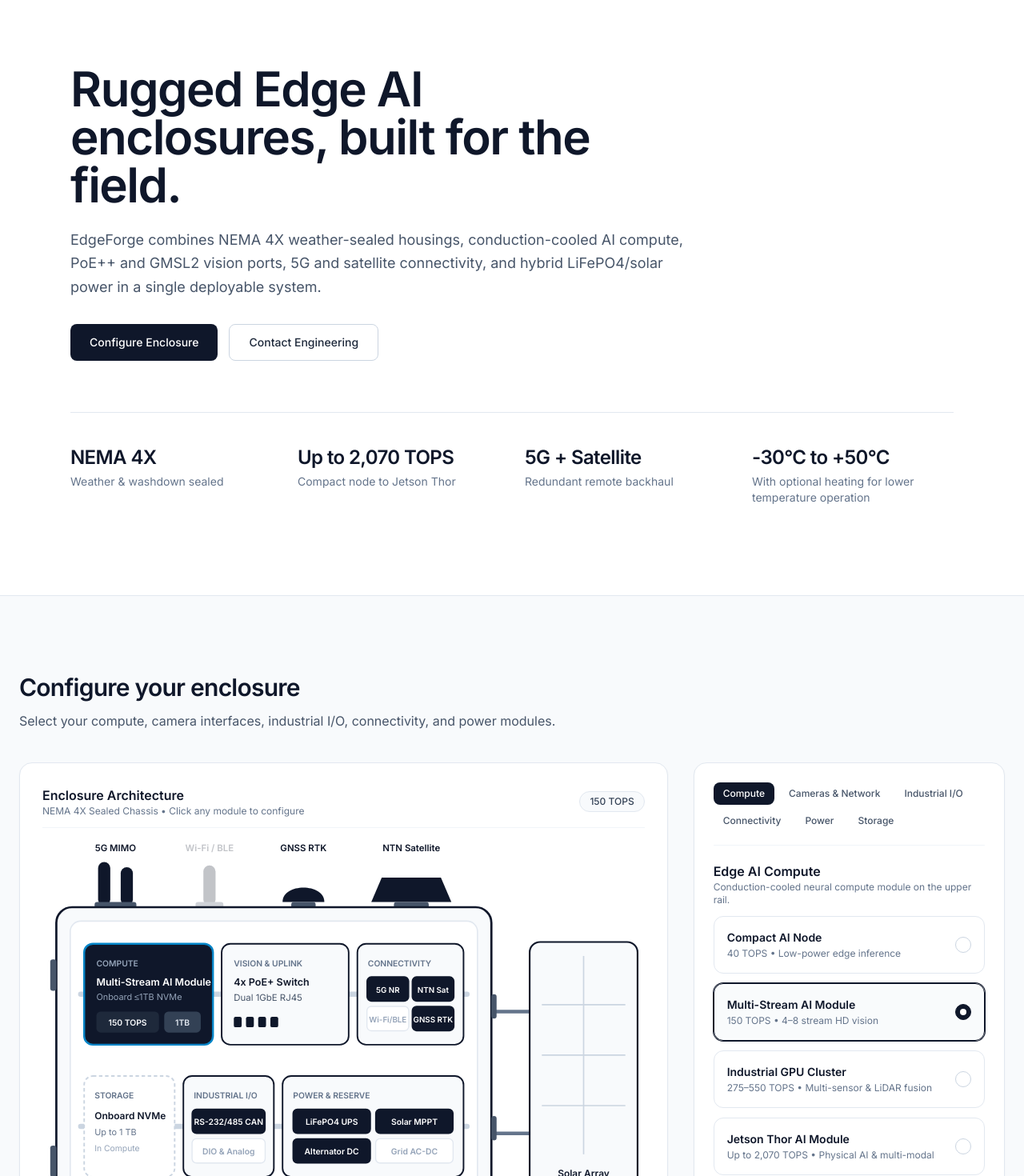
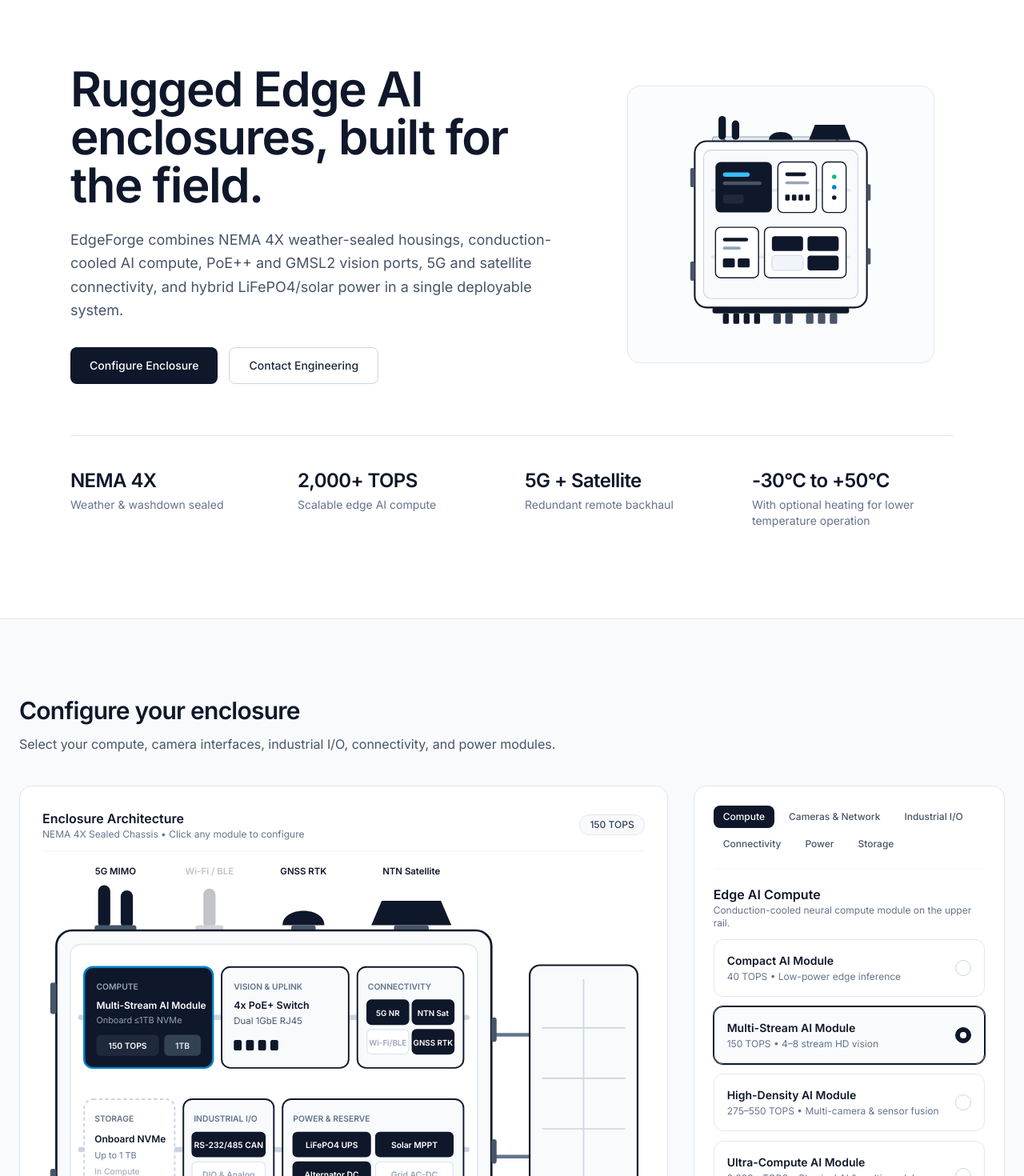
Before and after one commit to AIModelsTech/edge-outpost, a Next.js app: page / in a window 1280 px wide. Shown: the part 100-1570 px from the top of the page at 80% size. Built offline with nearby package versions, Linux system fonts and the light colour scheme.

Commit message:
Standardize compute tiers as AI Modules up to 2,000+ TOPS and remove hardware-specific/LiDAR labels

```diff
--- a/components/EnclosureVisualizer.js
+++ b/components/EnclosureVisualizer.js
@@ -243,7 +243,7 @@
                             x="14"
                             y="48"
                             fill="#ffffff"
-                            fontSize="11.5"
+                            fontSize="11"
                             fontWeight="600"
                             fontFamily="Inter, system-ui, sans-serif"
                         >
--- a/components/Layout.js
+++ b/components/Layout.js
@@ -5,7 +5,7 @@
 const defaultMeta = {
     title: 'EdgeForge by AIM — Custom Weather-Resistant Edge AI Enclosures',
     description:
-        'Configure custom NEMA 4X weather-resistant Edge AI enclosures with DIN-rail compute up to Jetson Thor (2,070 TOPS), PoE++ & GMSL2 camera glands, 5G & NTN satellite backhaul, LiFePO4 UPS, and solar/alternator charging.',
+        'Configure custom NEMA 4X weather-resistant Edge AI enclosures with scalable DIN-rail compute (up to 2,000+ TOPS), PoE++ & GMSL2 camera glands, 5G & NTN satellite backhaul, LiFePO4 UPS, and solar/alternator charging.',
 };
 
 export default function Layout({ children, title, description }) {
--- a/data/enclosureConfig.js
+++ b/data/enclosureConfig.js
@@ -1,7 +1,7 @@
 export const COMPUTE_OPTIONS = [
     {
         id: 'compact',
-        name: 'Compact AI Node',
+        name: 'Compact AI Module',
         subtitle: '40 TOPS • Low-power edge inference',
         shortLabel: 'Compact 40 TOPS',
         tops: '40 TOPS',
@@ -17,18 +17,18 @@
     },
     {
         id: 'cluster',
-        name: 'Industrial GPU Cluster',
-        subtitle: '275–550 TOPS • Multi-sensor & LiDAR fusion',
-        shortLabel: 'GPU Cluster 550 TOPS',
-        tops: '550 TOPS',
+        name: 'High-Density AI Module',
+        subtitle: '275–550 TOPS • Multi-camera & sensor fusion',
+        shortLabel: 'High-Density 275+ TOPS',
+        tops: '275+ TOPS',
         chassisUnits: 3,
     },
     {
         id: 'thor',
-        name: 'Jetson Thor AI Module',
-        subtitle: 'Up to 2,070 TOPS • Physical AI & multi-modal',
-        shortLabel: 'Jetson Thor 2,070 TOPS',
-        tops: '2,070 TOPS',
+        name: 'Ultra-Compute AI Module',
+        subtitle: '2,000+ TOPS • Physical AI & multi-modal models',
+        shortLabel: 'Ultra-Compute 2,000+ TOPS',
+        tops: '2,000+ TOPS',
         chassisUnits: 4,
     },
 ];
@@ -77,7 +77,7 @@
     {
         id: 'cam-8x',
         name: '8x PoE++ Sensor Array',
-        subtitle: '240W budget • High-power PTZ & LiDAR',
+        subtitle: '240W budget • High-power PTZ & 3D sensors',
         shortLabel: '8x PoE++ Cameras',
         poeCount: 8,
         gmslCount: 0,
--- a/pages/index.js
+++ b/pages/index.js
@@ -44,12 +44,13 @@
             {/* ================= CLEAN HERO SECTION ================= */}
             <section className="border-b border-aim-200 bg-white">
                 <div className="mx-auto max-w-6xl px-6 py-20 sm:py-28">
-                    <div className="max-w-3xl">
+                    <div className="grid gap-12 lg:grid-cols-12 lg:items-center">
+                        <div className="lg:col-span-7">
                             <h1 className="text-4xl font-semibold tracking-tight text-aim-900 sm:text-5xl lg:text-6xl">
                                 Rugged Edge AI enclosures, built for the field.
                             </h1>
 
-                        <p className="mt-6 text-lg leading-relaxed text-aim-600">
+                            <p className="mt-6 max-w-2xl text-lg leading-relaxed text-aim-600">
                                 EdgeForge combines NEMA 4X weather-sealed housings, conduction-cooled AI compute,
                                 PoE++ and GMSL2 vision ports, 5G and satellite connectivity, and hybrid LiFePO4/solar power
                                 in a single deployable system.
@@ -65,6 +66,112 @@
                             </div>
                         </div>
 
+                        {/* Right: Minimal Architectural Hardware Illustration */}
+                        <div className="lg:col-span-5">
+                            <div className="mx-auto max-w-sm rounded-2xl border border-aim-200 bg-aim-50/60 p-6">
+                                <svg
+                                    viewBox="0 0 360 320"
+                                    className="h-auto w-full select-none"
+                                    role="img"
+                                    aria-label="EdgeForge NEMA 4X Enclosure Illustration"
+                                >
+                                    {/* Top Mounting Flange */}
+                                    <rect x="88" y="42" width="184" height="10" rx="3" fill="#e2e8f0" stroke="#94a3b8" strokeWidth="1.25" />
+                                    <circle cx="104" cy="47" r="2" fill="#64748b" />
+                                    <circle cx="256" cy="47" r="2" fill="#64748b" />
+
+                                    {/* Top Antennas (5G MIMO, GNSS, Satellite) */}
+                                    <rect x="96" y="14" width="10" height="32" rx="5" fill="#0f172a" />
+                                    <rect x="114" y="20" width="10" height="26" rx="5" fill="#0f172a" />
+                                    <path d="M 164 46 C 164 32, 196 32, 196 46 Z" fill="#0f172a" />
+                                    <path d="M 218 46 L 226 26 L 266 26 L 274 46 Z" fill="#0f172a" />
+
+                                    {/* Main NEMA 4X Sealed Chassis */}
+                                    <rect
+                                        x="64"
+                                        y="48"
+                                        width="232"
+                                        height="224"
+                                        rx="16"
+                                        fill="#ffffff"
+                                        stroke="#0f172a"
+                                        strokeWidth="2.25"
+                                    />
+
+                                    {/* Recessed Door Perimeter */}
+                                    <rect
+                                        x="76"
+                                        y="60"
+                                        width="208"
+                                        height="200"
+                                        rx="10"
+                                        fill="#f8fafc"
+                                        stroke="#cbd5e1"
+                                        strokeWidth="1.25"
+                                    />
+
+                                    {/* Left Heavy-Duty Hinges */}
+                                    <rect x="58" y="84" width="6" height="26" rx="2.5" fill="#475569" />
+                                    <rect x="58" y="210" width="6" height="26" rx="2.5" fill="#475569" />
+
+                                    {/* Right Quarter-Turn Latches */}
+                                    <rect x="296" y="106" width="5" height="22" rx="2" fill="#475569" />
+                                    <rect x="296" y="192" width="5" height="22" rx="2" fill="#475569" />
+
+                                    {/* Upper Internal Rail Silhouette */}
+                                    <line x1="88" y1="114" x2="272" y2="114" stroke="#e2e8f0" strokeWidth="4" strokeLinecap="round" />
+                                    <rect x="92" y="76" width="76" height="68" rx="7" fill="#0f172a" />
+                                    <rect x="102" y="90" width="36" height="6" rx="3" fill="#38bdf8" />
+                                    <rect x="102" y="102" width="52" height="5" rx="2.5" fill="#475569" />
+                                    <rect x="102" y="120" width="28" height="12" rx="3" fill="#1e293b" />
+
+                                    <rect x="176" y="76" width="52" height="68" rx="7" fill="#ffffff" stroke="#0f172a" strokeWidth="1.5" />
+                                    <rect x="186" y="90" width="28" height="5" rx="2.5" fill="#0f172a" />
+                                    <rect x="186" y="102" width="32" height="4" rx="2" fill="#94a3b8" />
+                                    <g transform="translate(186, 120)">
+                                        <rect x="0" y="0" width="6" height="8" rx="1.5" fill="#0f172a" />
+                                        <rect x="9" y="0" width="6" height="8" rx="1.5" fill="#0f172a" />
+                                        <rect x="18" y="0" width="6" height="8" rx="1.5" fill="#0f172a" />
+                                        <rect x="27" y="0" width="6" height="8" rx="1.5" fill="#0f172a" />
+                                    </g>
+
+                                    <rect x="236" y="76" width="32" height="68" rx="7" fill="#ffffff" stroke="#0f172a" strokeWidth="1.5" />
+                                    <circle cx="252" cy="96" r="3" fill="#10b981" />
+                                    <circle cx="252" cy="110" r="3" fill="#0284c7" />
+                                    <circle cx="252" cy="124" r="3" fill="#0f172a" />
+
+                                    {/* Lower Internal Rail Silhouette */}
+                                    <line x1="88" y1="204" x2="272" y2="204" stroke="#e2e8f0" strokeWidth="4" strokeLinecap="round" />
+                                    <rect x="92" y="164" width="58" height="68" rx="7" fill="#ffffff" stroke="#0f172a" strokeWidth="1.5" />
+                                    <rect x="102" y="178" width="34" height="5" rx="2.5" fill="#0f172a" />
+                                    <rect x="102" y="190" width="24" height="4" rx="2" fill="#94a3b8" />
+                                    <rect x="102" y="206" width="16" height="12" rx="2" fill="#0f172a" />
+                                    <rect x="122" y="206" width="16" height="12" rx="2" fill="#0f172a" />
+
+                                    <rect x="158" y="164" width="110" height="68" rx="7" fill="#ffffff" stroke="#0f172a" strokeWidth="1.5" />
+                                    <rect x="168" y="176" width="42" height="20" rx="4" fill="#0f172a" />
+                                    <rect x="216" y="176" width="42" height="20" rx="4" fill="#0f172a" />
+                                    <rect x="168" y="202" width="42" height="20" rx="4" fill="#f1f5f9" stroke="#cbd5e1" strokeWidth="1" />
+                                    <rect x="216" y="202" width="42" height="20" rx="4" fill="#0f172a" />
+
+                                    {/* Bottom Mounting Flange & Sealed Gland Ports */}
+                                    <rect x="88" y="272" width="184" height="8" rx="3" fill="#0f172a" />
+                                    <g transform="translate(102, 280)">
+                                        <rect x="0" y="0" width="8" height="14" rx="2" fill="#0f172a" />
+                                        <rect x="14" y="0" width="8" height="14" rx="2" fill="#0f172a" />
+                                        <rect x="28" y="0" width="8" height="14" rx="2" fill="#0f172a" />
+                                        <rect x="42" y="0" width="8" height="14" rx="2" fill="#0f172a" />
+                                        <rect x="68" y="0" width="10" height="14" rx="2" fill="#334155" />
+                                        <rect x="84" y="0" width="10" height="14" rx="2" fill="#334155" />
+                                        <rect x="112" y="0" width="10" height="14" rx="2" fill="#475569" />
+                                        <rect x="128" y="0" width="10" height="14" rx="2" fill="#475569" />
+                                        <rect x="144" y="0" width="10" height="14" rx="2" fill="#475569" />
+                                    </g>
+                                </svg>
+                            </div>
+                        </div>
+                    </div>
+
                     {/* Clean 4-Stat Strip */}
                     <div className="mt-16 grid grid-cols-2 gap-8 border-t border-aim-200 pt-10 sm:grid-cols-4">
                         <div>
@@ -72,8 +179,8 @@
                             <p className="mt-1 text-sm text-aim-500">Weather &amp; washdown sealed</p>
                         </div>
                         <div>
-                            <p className="text-2xl font-semibold tracking-tight text-aim-900">Up to 2,070 TOPS</p>
-                            <p className="mt-1 text-sm text-aim-500">Compact node to Jetson Thor</p>
+                            <p className="text-2xl font-semibold tracking-tight text-aim-900">2,000+ TOPS</p>
+                            <p className="mt-1 text-sm text-aim-500">Scalable edge AI compute</p>
                         </div>
                         <div>
                             <p className="text-2xl font-semibold tracking-tight text-aim-900">5G + Satellite</p>
```
Also changed, not shown: 1 other file (tests, documents, lock files or other folders). Lines whose indentation alone changed are shown as unchanged.
